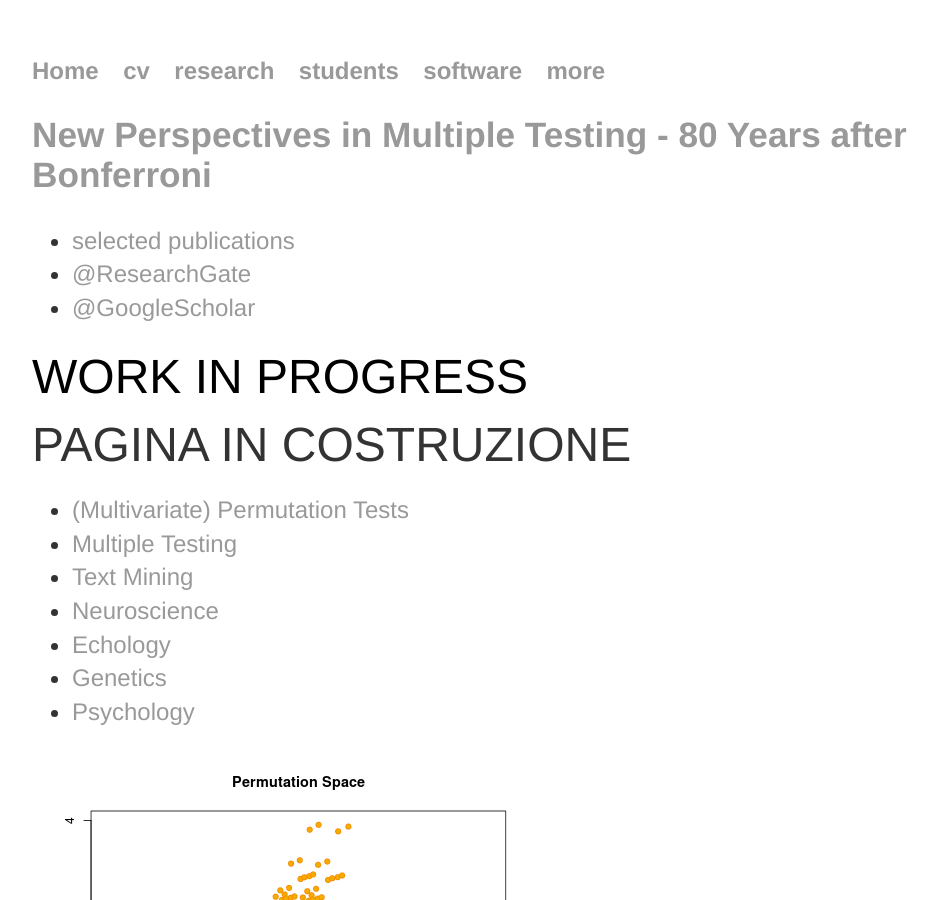
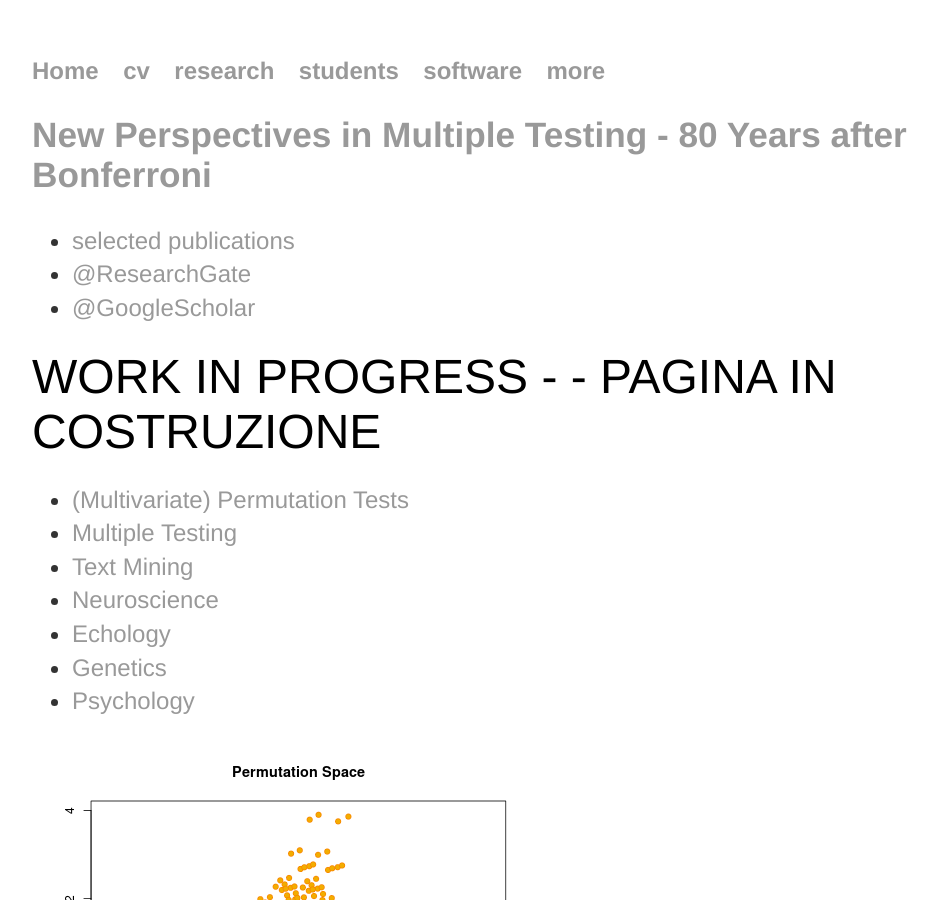
Before and after one commit to livioivil/livioivil.github.io, a Jekyll site: the page built from research/index.html, in a window 1280 px wide and 900 px high. Shown: the whole window, without its empty margins (160-1098 px from the left). Built offline with Jekyll 4.4.1, drawn with Linux system fonts in a browser that asks for light colours.

Commit message:
poco o nulla

```diff
--- a/research/index.html
+++ b/research/index.html
@@ -15,9 +15,7 @@ title: research page
 				</ul>
     </div>
 
-<head1> <font size="8"> WORK IN PROGRESS </font></head1>
-<p>
-<head1> <font size="8"> PAGINA IN COSTRUZIONE </font></head1>
+<head1> <font size="8"> WORK IN PROGRESS - - PAGINA IN COSTRUZIONE </font></head1>
 <ul>
     <li> <a href=".">(Multivariate) Permutation Tests</a>
     	<li> <a href=".">Multiple Testing</a></li>
```
